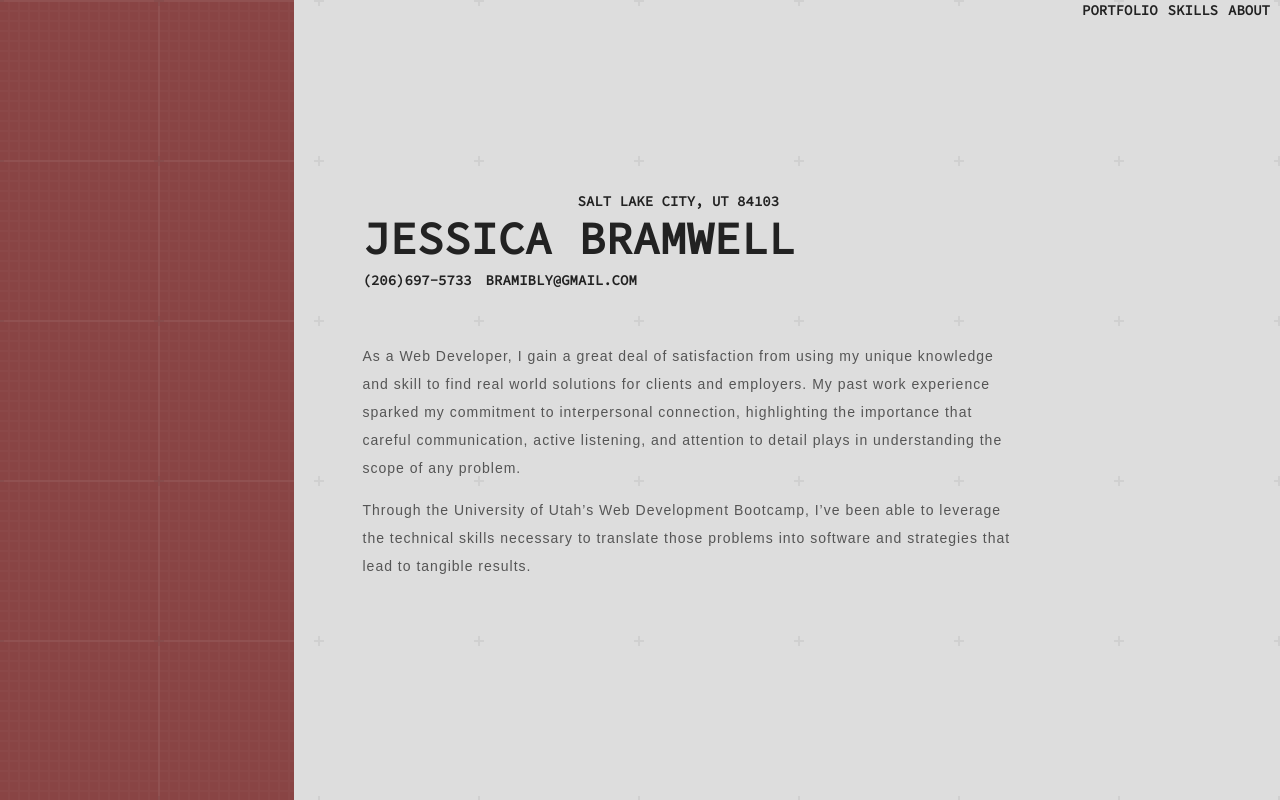
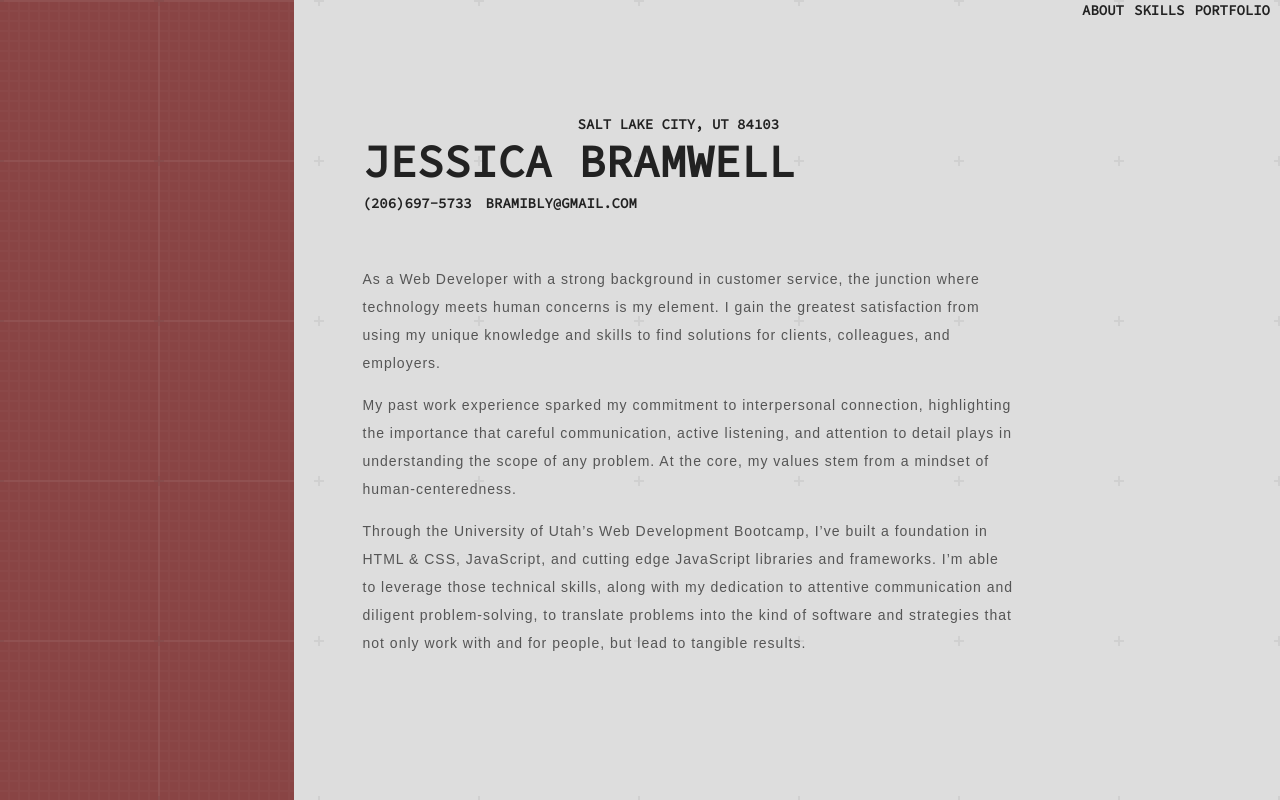
Before and after one commit to JessiBramwell/Portfolio, a website: page index.html in a window 1280 px wide. Shown: the top 800 px of the page. Drawn offline with nearby package versions, Linux system fonts and the light colour scheme.

Commit message:
updated bio paragraph

```diff
--- a/index.html
+++ b/index.html
@@ -15,14 +15,14 @@
 <body>
   <div>
     <nav>
+      <a href="#about">About</a>
+      <a href="#skills">Skills</a>
       <a href="#portfolio">Portfolio</a>
-      <a href="#skills">Skills</a>
-      <a href="#">About</a>
     </nav>
   </div>
-  <section class="wrapper scrollme container" data-color="gold">
+  <section id="about" class="wrapper scrollme container" data-color="gold">
     <div id="color-block" class="animateme" data-when="exit" data-from=".1" data-to="1.6" data-easing="easeinout"
-      data-scalex="11" data-translatey="750"></div>
+      data-scalex="11" data-translatey="900"></div>
 
     <div class="row">
       <div class="header col-md-7 col-md-offset-3">
@@ -35,17 +35,29 @@
           </div>
         </div>
         <div class="header-paragraph">
-          <p>As a Web Developer, I gain a great deal of satisfaction from using my unique knowledge and skill to find
-            real world
-            solutions for clients and employers. My past work experience sparked my commitment to interpersonal
-            connection,
-            highlighting the importance that careful communication, active listening, and attention to detail plays in
-            understanding
-            the scope of any problem.</p>
-          <p> Through the University of Utah’s Web Development Bootcamp, I’ve been able to
-            leverage the
-            technical skills necessary to translate those problems into software and strategies that lead to tangible
-            results.</p>
+          <p>
+            As a Web Developer with a strong background in customer service, the junction where technology meets human
+            concerns is
+            my element. I gain the greatest satisfaction from using my unique knowledge and skills to find solutions for
+            clients,
+            colleagues, and employers.
+          </p>
+          <p>
+            My past work experience sparked my commitment to interpersonal connection, highlighting the importance that
+            careful
+            communication, active listening, and attention to detail plays in understanding the scope of any problem. At
+            the core,
+            my values stem from a mindset of human-centeredness.
+          </p>
+          <p>
+            Through the University of Utah’s Web Development Bootcamp, I’ve built a foundation in HTML & CSS,
+            JavaScript, and
+            cutting edge JavaScript libraries and frameworks. I’m able to leverage those technical skills, along with my
+            dedication
+            to attentive communication and diligent problem-solving, to translate problems into the kind of software and
+            strategies
+            that not only work with and for people, but lead to tangible results.
+          </p>
         </div>
 
       </div>
@@ -58,7 +70,7 @@
       <section data-color="burgundy">
         <div class="row">
           <div class="portfolio-item">
-            <div class="col-md-5">
+            <div class="col-md-5 col-md-offset-2">
               <div id="carousel-3" class="portfolio-img carousel slide" data-ride="carousel">
 
                 <ol class="carousel-indicators" style="display: none">
@@ -121,7 +133,7 @@
       <section data-color="green">
         <div class="row">
           <div class="portfolio-item">
-            <div class=" col-md-5">
+            <div class="col-md-5 col-md-offset-2">
               <div id="carousel-1" class="carousel slide" data-ride="carousel">
 
                 <ol class="carousel-indicators" style="display: none">
@@ -185,7 +197,7 @@
       <section data-color="blue">
         <div class="row">
           <div class="portfolio-item">
-            <div class=" col-md-5">
+            <div class="col-md-5 col-md-offset-2">
               <div id="carousel-2" class="portfolio-img carousel slide" data-ride="carousel">
 
                 <ol class="carousel-indicators" style="display: none">
```
